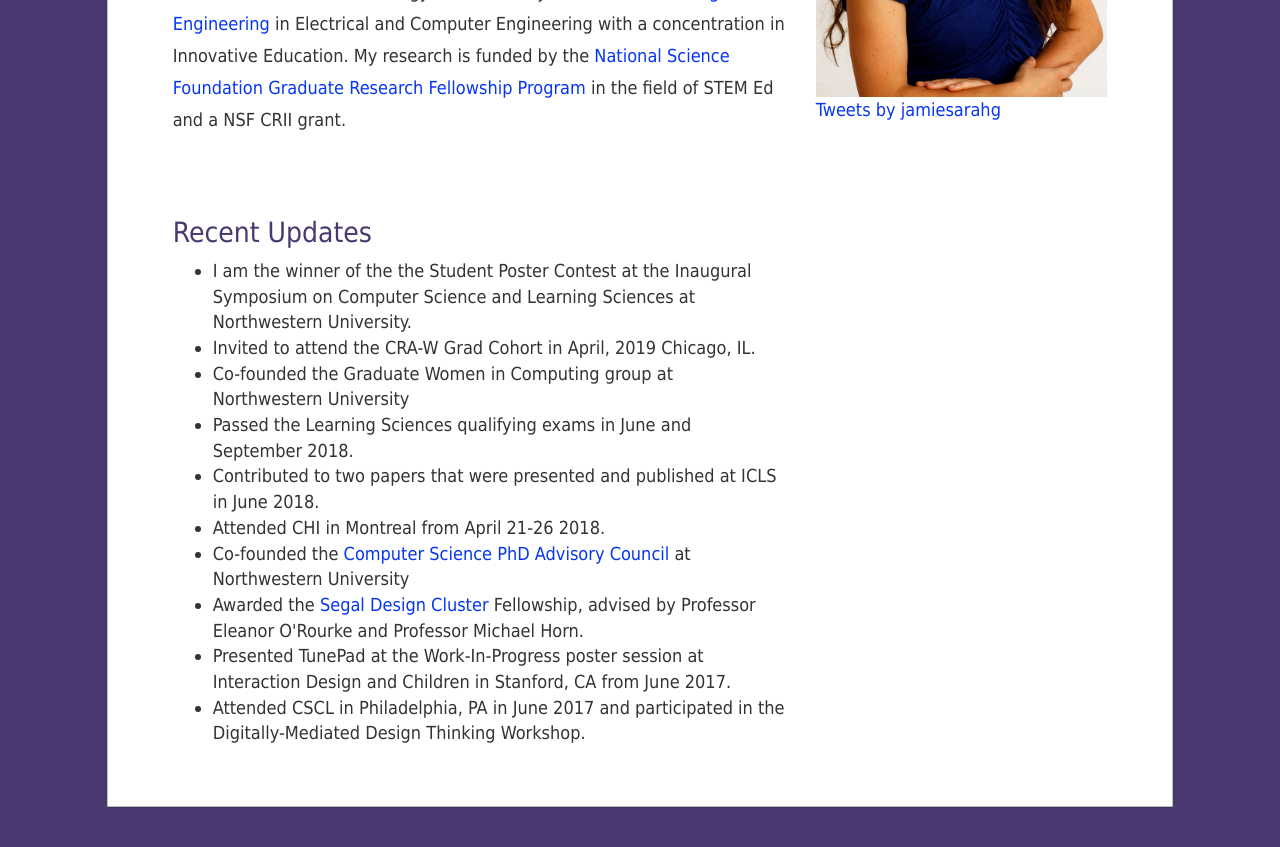
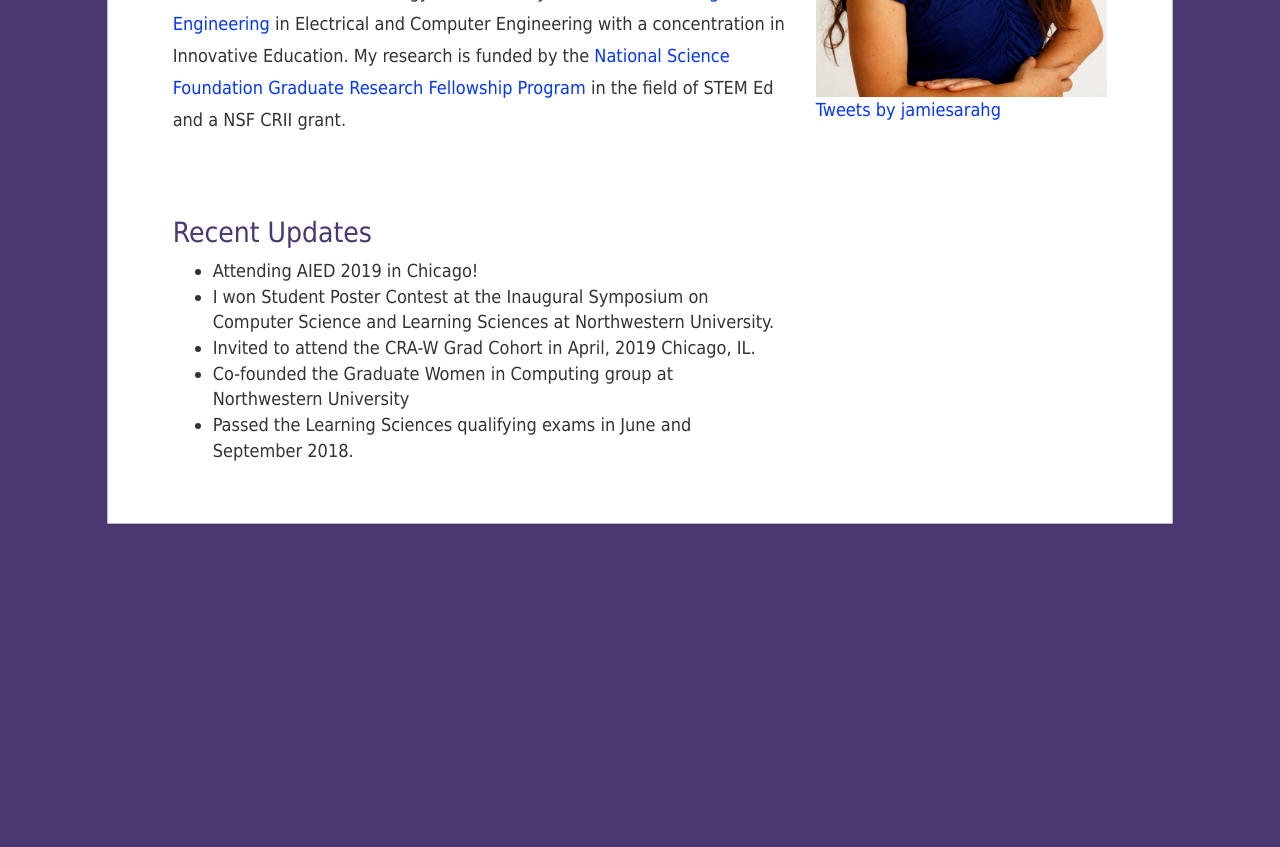
Before and after one commit to jamiesarahg/jamiesarahg.github.io, a Jekyll site: the page built from index.html, in a window 1280 px wide and 900 px high, scrolled down 558 px. Shown: the top 847 px of the window. Built offline with Jekyll 4.4.1, drawn with Linux system fonts in a browser that asks for light colours; nearby versions of some CDN libraries; library files that are not in the unit come from our copies; comment, search, counter and statistics services are not loaded; after the commit the page ends 1210 px from its top, so only the background shows below that.

Commit message:
updated recent updates

```diff
--- a/index.html
+++ b/index.html
@@ -14,16 +14,17 @@ layout: default
       <h2> Recent Updates </h2>
       <p>
       <ul>
-      	<li> I am the winner of the the Student Poster Contest at the Inaugural Symposium on Computer Science and Learning Sciences at Northwestern University. </li>
+	<li> Attending AIED 2019 in Chicago! </li>
+	<li> I won Student Poster Contest at the Inaugural Symposium on Computer Science and Learning Sciences at Northwestern University. </li>
         <li> Invited to attend the CRA-W Grad Cohort in April, 2019 Chicago, IL. </li>
 	<li> Co-founded the Graduate Women in Computing group at Northwestern University </li>
         <li> Passed the Learning Sciences qualifying exams in June and September 2018. </li>
-        <li> Contributed to two papers that were presented and published at ICLS in June 2018. </li>
+<!--         <li> Contributed to two papers that were presented and published at ICLS in June 2018. </li>
         <li> Attended CHI in Montreal from April 21-26 2018.</li>
         <li> Co-founded the <a href="http://cspac.cs.northwestern.edu/">Computer Science PhD Advisory Council </a>at Northwestern University</li>
         <li> Awarded the <a href="http://design.northwestern.edu/research/">Segal Design Cluster</a> Fellowship, advised by Professor Eleanor O'Rourke and Professor Michael Horn. </li>
         <li> Presented TunePad at the Work-In-Progress poster session at Interaction Design and Children in Stanford, CA from June 2017. </li>
-        <li> Attended CSCL in Philadelphia, PA in June 2017 and participated in the Digitally-Mediated Design Thinking Workshop. </li>
+        <li> Attended CSCL in Philadelphia, PA in June 2017 and participated in the Digitally-Mediated Design Thinking Workshop. </li> -->
       </ul>
     </p>
     </div>
```
